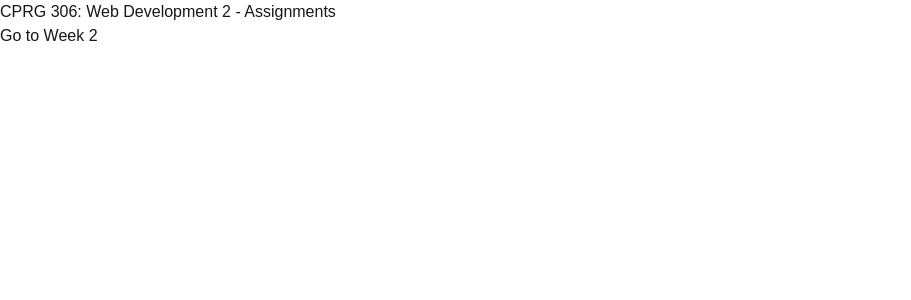
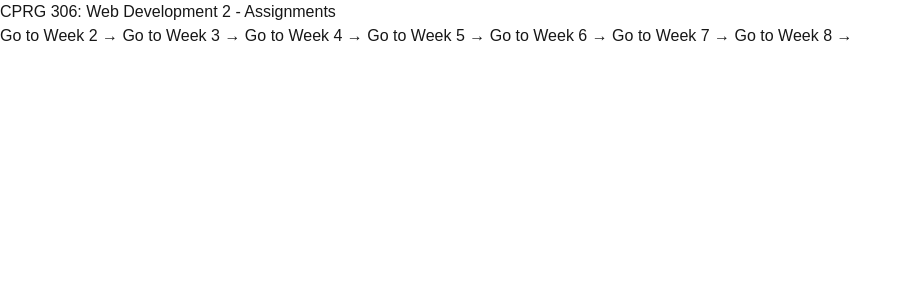
Before and after one commit to Amazinglorrie/cprg306-assignments, a Next.js app: page / in a window 1280 px wide. Shown: the top 300 px of the page, without its empty margins (0-911 px from the left). Built offline with nearby package versions, Linux system fonts and the light colour scheme.

Commit message:
updated the code in apppage

```diff
--- a/app/page.js
+++ b/app/page.js
@@ -4,7 +4,13 @@ export default function Page() {
   return (
     <main>
       <h1>CPRG 306: Web Development 2 - Assignments</h1>
-      <Link href="/week-2">Go to Week 2</Link>
+      <Link href="/week-2">Go to Week 2 → </Link>
+      <Link href="/week-3">Go to Week 3 → </Link>
+      <Link href="/week-4">Go to Week 4 → </Link>
+      <Link href="/week-5">Go to Week 5 → </Link>
+      <Link href="/week-6">Go to Week 6 → </Link>
+      <Link href="/week-7">Go to Week 7 → </Link>
+      <Link href="/week-8">Go to Week 8 → </Link>
     </main>
   );
 }
```
